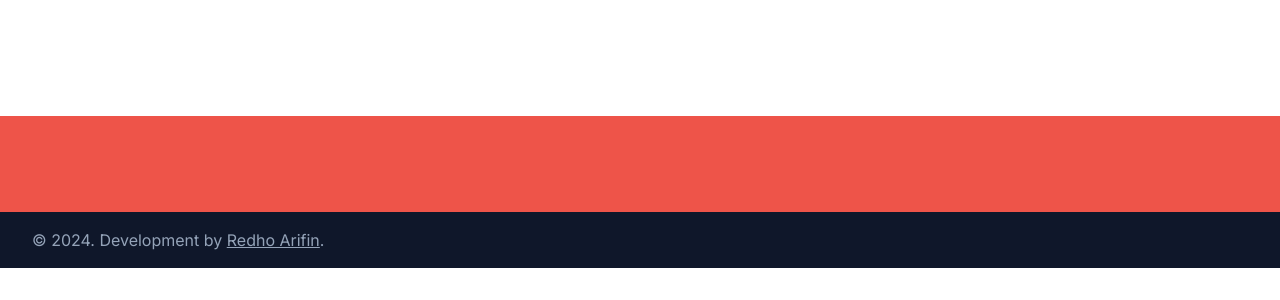
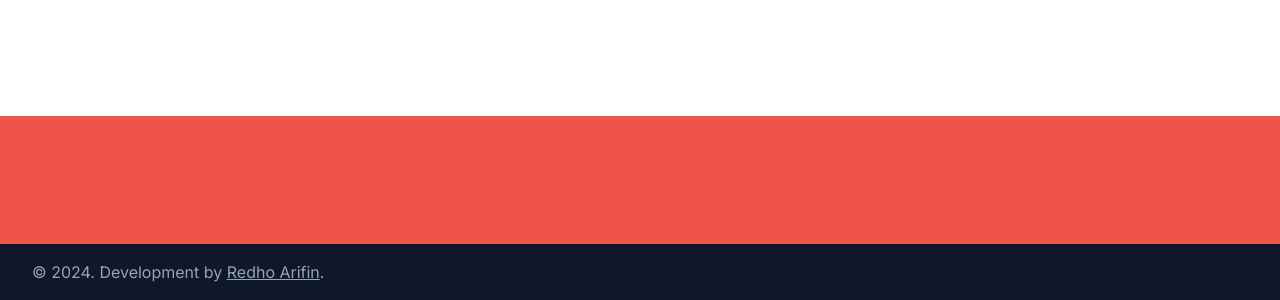
Before and after one commit to redhocode/redhocode-portofolio-2024, a Next.js app: page /en in a window 1280 px wide. Shown: the part 4463-4763 px from the top of the page. Before the commit the page ends 4731 px from the top, so only its background shows below. Built offline with nearby package versions, Linux system fonts and the light colour scheme.

Commit message:
fix button

```diff
--- a/src/app/[locale]/about/page.tsx
+++ b/src/app/[locale]/about/page.tsx
@@ -51,7 +51,7 @@ export default function Page() {
                         {t("name")}
                       </h1>
                       <div className="flex md:flex-row md:gap-3 flex-col">
-                        <Button
+                        {/* <Button
                           variant="outline"
                           className="mt-4 gap-4 py-4 rounded-xl"
                           href="https://t.me/redhoarifin"
@@ -59,7 +59,7 @@ export default function Page() {
                         >
                           <TelegramIcon />
                           <h3 className="text-md">{t("contact")} Telegram</h3>
-                        </Button>
+                        </Button> */}
                         <Button
                           variant="outline"
                           className="mt-4 gap-4 py-4 rounded-xl"
--- a/src/components/ui/hero-parallax.tsx
+++ b/src/components/ui/hero-parallax.tsx
@@ -165,7 +165,7 @@ export const ProductCard = ({
 const Footer = () => {
   return (
     <footer className=" mt-auto">
-      <div className="bg-[#ee5449] md:min-h-24 min-h-16"></div>
+      <div className="bg-[#ee5449] md:min-h-32"></div>
       <div className="bg-slate-900 min-h-10 bottom-3">
         <div className="container">
           <div className="text-slate-400 py-4">
```
